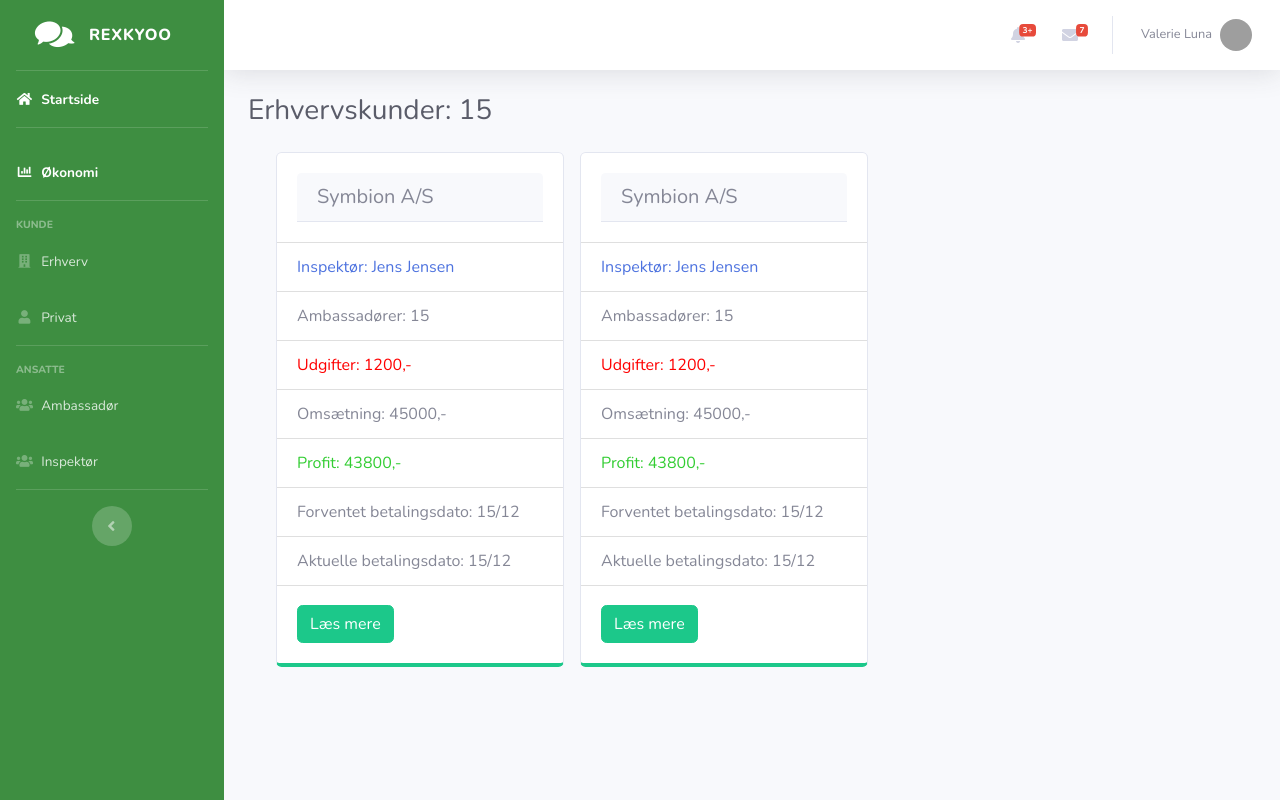
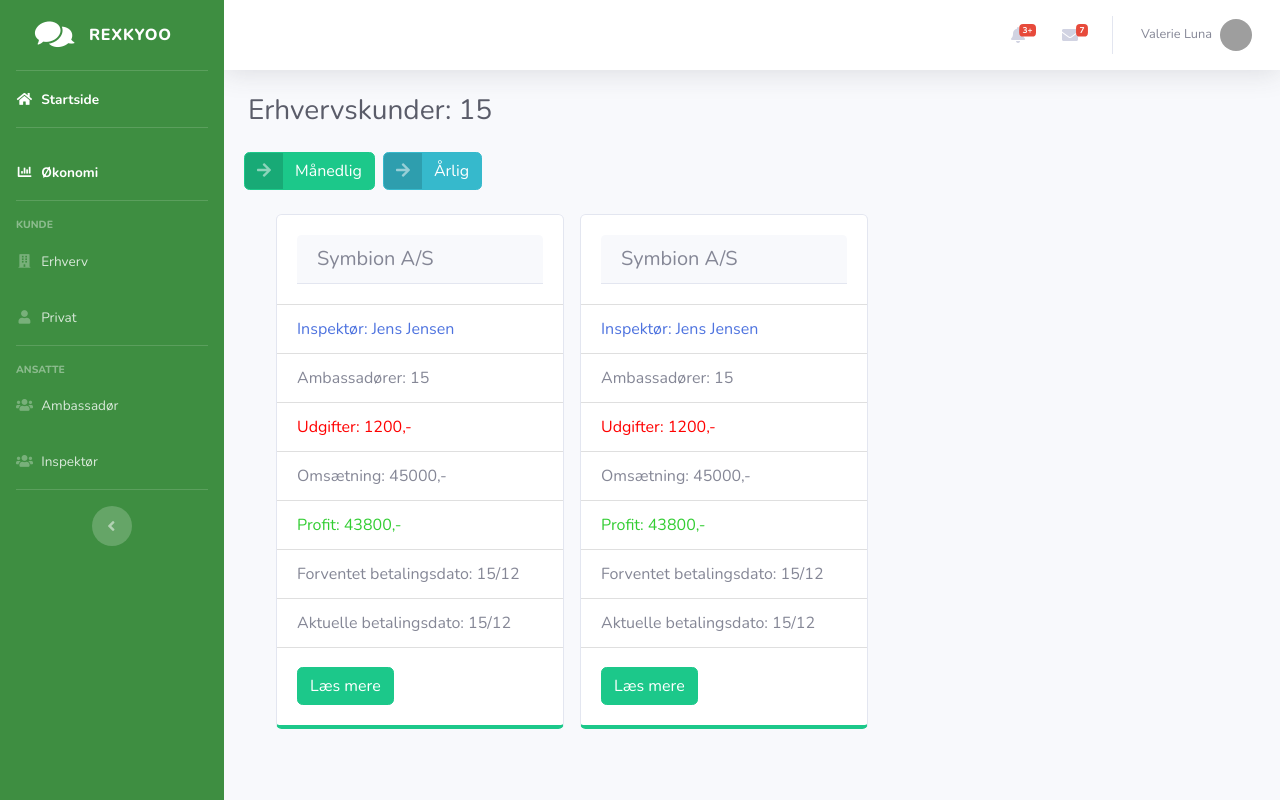
Before and after one commit to SebRC/RexKyoo, a Spring Boot app: page /dashboard/businessCustomer in a window 1280 px wide. Run offline with Spring Boot 4, Linux system fonts and the light colour scheme; some libraries are stand-ins or nearby versions; grey boxes are pictures that could not be loaded.

Commit message:
add buttons to business overview

```diff
--- a/src/main/resources/templates/dashboard/business_customer_overview.html
+++ b/src/main/resources/templates/dashboard/business_customer_overview.html
@@ -47,6 +47,21 @@
 
                 <!-- Page Heading -->
                 <h1 class="h3 mb-4 text-gray-800">Erhvervskunder: 15</h1>
+
+                <div class="row mb-4">
+                    <a href="#" class="mr-2 ml-2 btn btn-success btn-icon-split">
+                    <span class="icon text-white-50">
+                      <i class="fas fa-arrow-right"></i>
+                    </span>
+                        <span class="text">Månedlig</span>
+                    </a>
+                    <a href="#" class="btn btn-info btn-icon-split">
+                    <span class="icon text-white-50">
+                      <i class="fas fa-arrow-right"></i>
+                    </span>
+                        <span class="text">Årlig</span>
+                    </a>
+                </div>
 
                 <!-- holder for cards -->
                 <div class="col-md-12">
```
